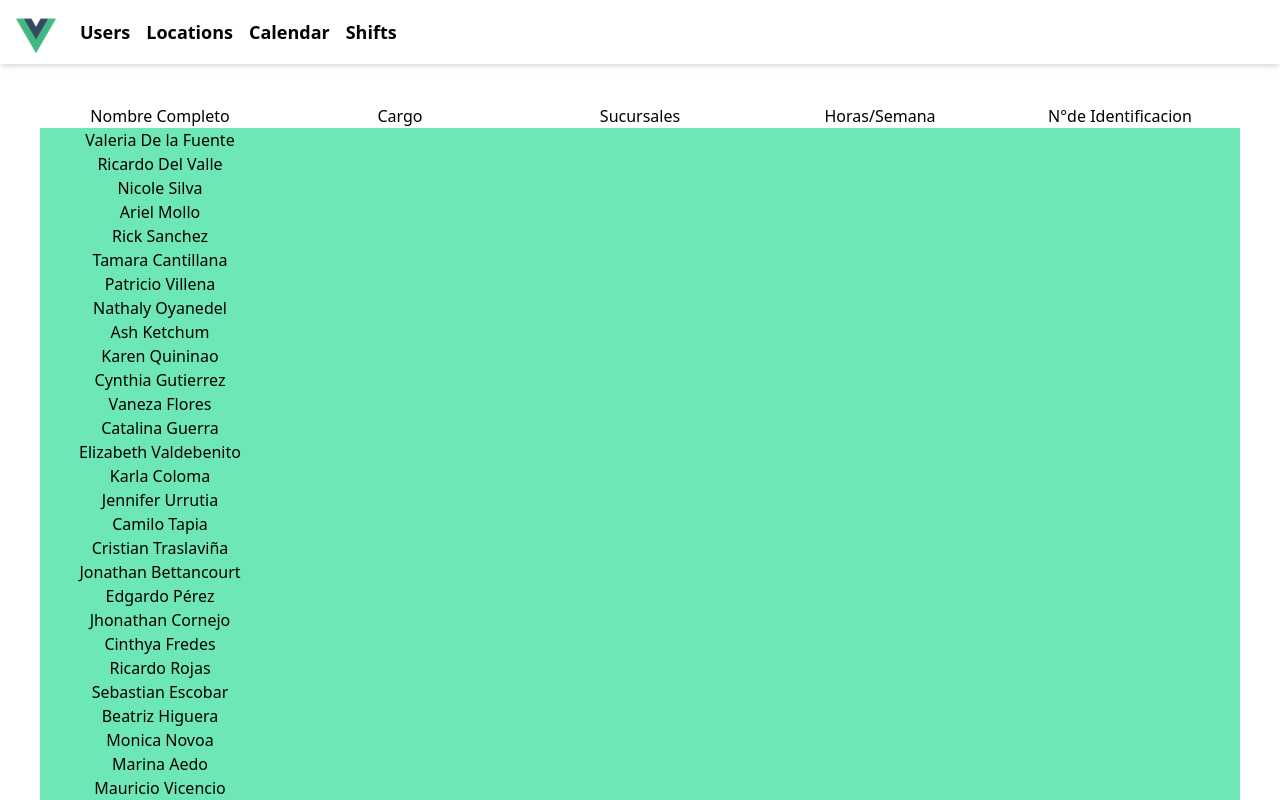
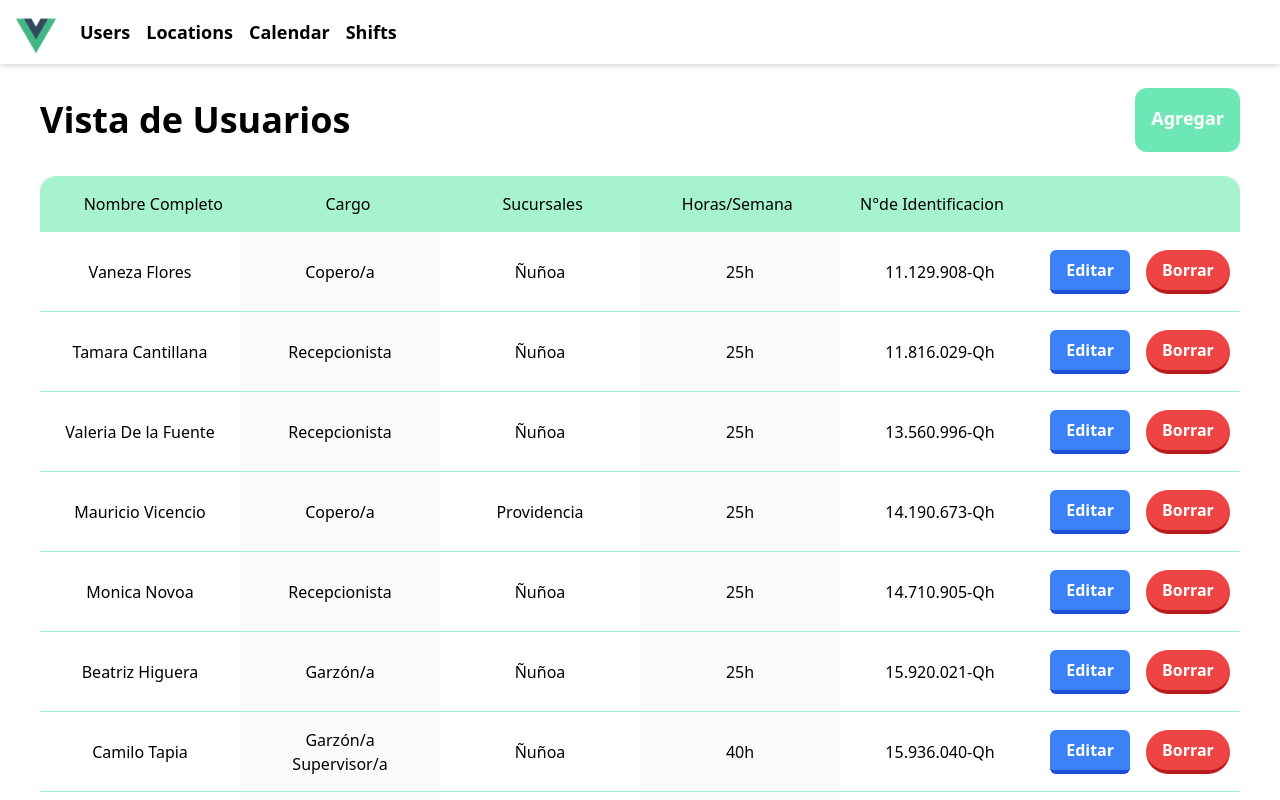
Before and after one commit to NilsonKr/VueTest, a Vue app: page /users in a window 1280 px wide. Shown: the top 800 px of the page. Built offline with nearby package versions, Linux system fonts and the light colour scheme; data requests are answered from the project's data file.

Commit message:
:lipstick: [ADD] Users table

```diff
--- a/src/App.vue
+++ b/src/App.vue
@@ -1,7 +1,7 @@
 <template>
 	<div id="app">
 		<TheNavBar />
-		<router-view class="m-10" />
+		<router-view class="my-6 mx-10" />
 	</div>
 </template>
 
--- a/src/store/index.js
+++ b/src/store/index.js
@@ -32,7 +32,7 @@ export default new Vuex.Store({
 			const users = await fetchData('http://localhost:3004/users');
 			const locations = await fetchData('http://localhost:3004/locations');
 			const positions = await fetchData('http://localhost:3004/positions');
-			const contracts = await fetchData('http://localhost:3004/positions');
+			const contracts = await fetchData('http://localhost:3004/contracts');
 
 			commit('setPositions', positions);
 			commit('setLocations', locations);
--- a/src/utils/parseUsers.js
+++ b/src/utils/parseUsers.js
@@ -11,18 +11,35 @@ const dynamicField = (field, source) => {
 	}
 };
 
-const parseUsers = (users, locations, positions) => {
+const orderUsers = usersList => {
+	const ordered = usersList.sort((curr, next) => {
+		if (parseInt(curr.orderId) < parseInt(next.orderId)) {
+			return -1;
+		} else if (parseInt(curr.orderId) > parseInt(next.orderId)) {
+			return 1;
+		} else {
+			return 0;
+		}
+	});
+
+	return ordered;
+};
+
+const parseUsers = (users, locations, positions, contracts) => {
 	const parsedUsers = users.map(user => {
 		const newUser = { ...user };
 
-		// newUser.contract = contracts.find(c => c.id === newUser.contract);
-		newUser.location = dynamicField(user.locationId, locations);
-		newUser.position = dynamicField(user.positionId, positions);
+		newUser.contract = contracts.find(c => c.id === newUser.contract);
+		newUser.locations = dynamicField(user.locationId, locations);
+		newUser.positions = dynamicField(user.positionId, positions);
+		newUser.orderId = user.employeeId.split(/[.-]/g).slice(0, 3).join('');
 
 		return newUser;
 	});
 
-	return { isParse: true, values: parsedUsers };
+	orderUsers(parsedUsers);
+
+	return parsedUsers;
 };
 
 export default parseUsers;
--- a/src/views/Users.vue
+++ b/src/views/Users.vue
@@ -1,21 +1,61 @@
 <template>
 	<div>
-		<section class="w-full h-screen">
-			<div class="grid grid-cols-5 place-items-center">
+		<section class="w-full">
+			<div class="mb-6 w-full flex items-center justify-between">
+				<h1 class="text-4xl font-semibold">{{ title }}</h1>
+				<button
+					class="bg-green-300 hover:bg-green-300 text-white text-lg font-bold py-4 px-4 border-b-4 border-green-300 hover:border-green-300 rounded-xl"
+				>
+					Agregar
+				</button>
+			</div>
+			<div class="grid grid-cols-6 place-items-center bg-green-200 p-4 rounded-t-2xl">
 				<h2>Nombre Completo</h2>
 				<h2>Cargo</h2>
 				<h2>Sucursales</h2>
 				<h2>Horas/Semana</h2>
 				<h2>N°de Identificacion</h2>
 			</div>
-			<div v-if="userList.values.length" class="w-full h-full bg-green-300">
+			<div
+				v-if="userList.values.length"
+				class="w-full min-h-table h-table overflow-y-scroll"
+			>
 				<div
 					v-for="user in userList.values"
 					:key="user.employeeId"
-					class="grid grid-cols-5 justify-items-center"
+					class="grid grid-cols-6 place-items-center border-b border-green-200 h-cell"
 				>
 					<h2>{{ user.firstName }} {{ user.lastName }}</h2>
-					<!-- <h2>{{ user.firstName }} {{ user.lastName }}</h2> -->
+					<div
+						title="positions"
+						class="w-full h-full flex flex-col justify-center items-center bg-gray-50"
+					>
+						<h2 v-for="charge in user.positions" :key="charge.id">{{ charge.name }}</h2>
+					</div>
+					<div title="locations">
+						<h2 v-for="location in user.locations" :key="location.id">
+							{{ location.name }}
+						</h2>
+					</div>
+					<div
+						title="hoursPerWeek"
+						class="w-full h-full flex flex-col justify-center items-center bg-gray-50"
+					>
+						<h2>{{ user.contract.legalMaxWeeklyHours }}h</h2>
+					</div>
+					<h2>{{ user.employeeId }}h</h2>
+					<div>
+						<button
+							class="bg-blue-500 hover:bg-blue-400 text-white font-bold py-2 px-4 border-b-4 border-blue-700 hover:border-blue-500 rounded-md"
+						>
+							Editar
+						</button>
+						<button
+							class="bg-red-500 hover:bg-red-400 text-white font-bold py-2 px-4 border-b-4 border-red-700 hover:border-red-500 rounded-full ml-4"
+						>
+							Borrar
+						</button>
+					</div>
 				</div>
 			</div>
 		</section>
@@ -37,7 +77,7 @@ export default {
 		...mapMutations(['setUsers']),
 		...mapActions(['INITIAL_DATA']),
 	},
-	computed: mapState(['userList', 'positionList', 'locationList']),
+	computed: mapState(['userList', 'positionList', 'locationList', 'contractList']),
 
 	async created() {
 		if (!this.userList.values.length) {
@@ -46,12 +86,15 @@ export default {
 	},
 
 	async updated() {
-		console.log('updated');
 		if (!this.userList.isParse) {
-			console.log('Has to be parsed');
-			this.setUsers(
-				parseUsers(this.userList.values, this.locationList, this.positionList)
+			const parsedUsers = parseUsers(
+				this.userList.values,
+				this.locationList,
+				this.positionList,
+				this.contractList
 			);
+
+			this.setUsers({ isParse: true, values: parsedUsers });
 		}
 	},
 };
--- a/tailwind.config.js
+++ b/tailwind.config.js
@@ -2,7 +2,15 @@ module.exports = {
 	purge: { content: ['./public/**/*.html', './src/**/*.vue'] },
 	darkMode: false, // or 'media' or 'class'
 	theme: {
-		extend: {},
+		extend: {
+			minHeight: {
+				table: '500px',
+			},
+			height: {
+				cell: '80px',
+				table: '700px',
+			},
+		},
 	},
 	variants: {
 		extend: {},
```
